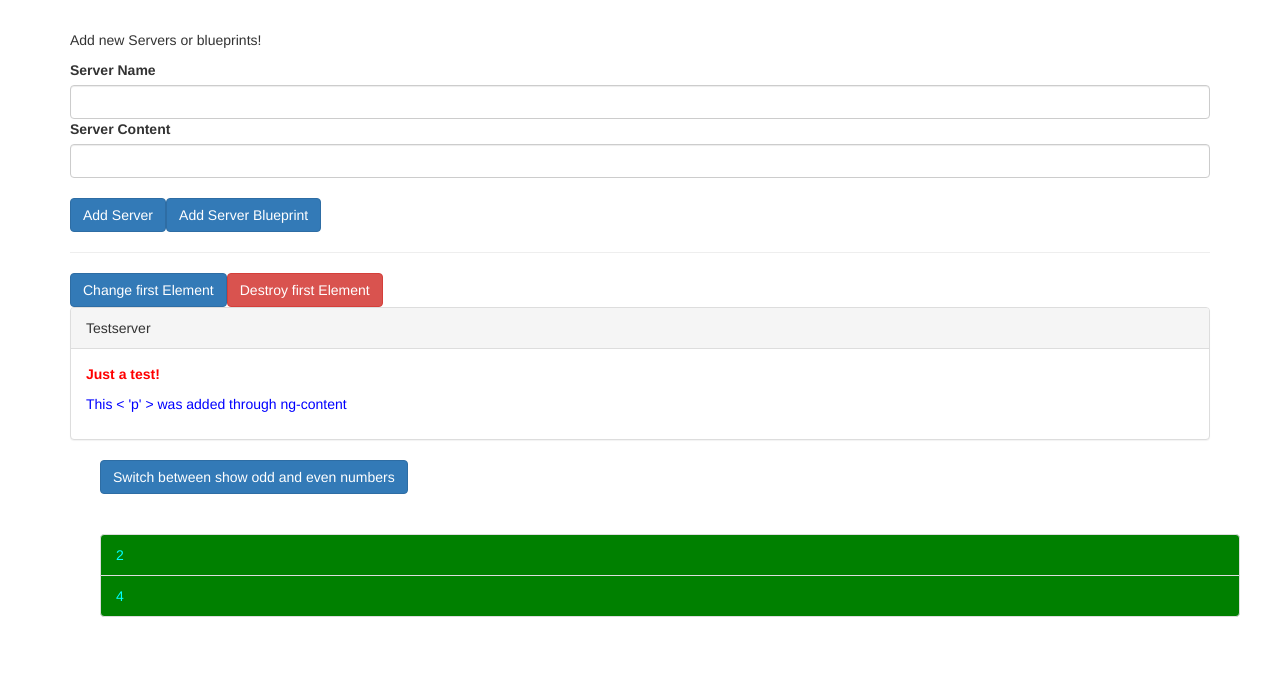
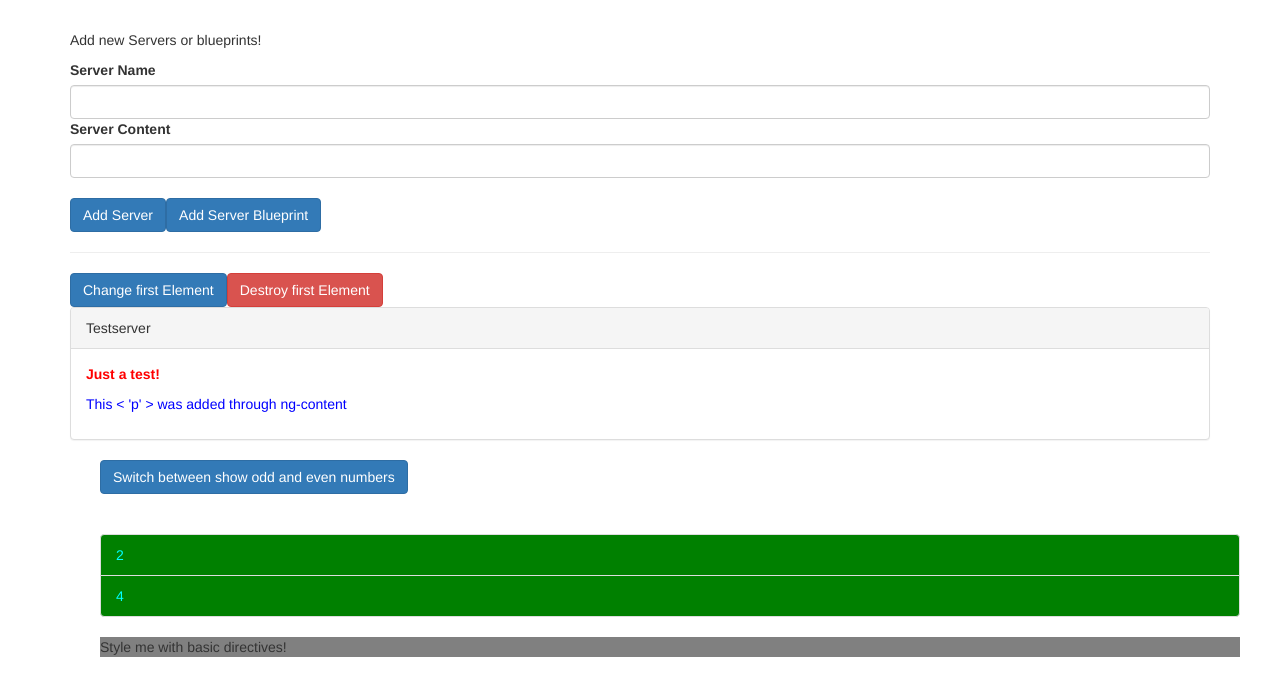
Before and after one commit to Gadoxplayer/AnuglarPractice-Lessons, an Angular app: page / in a window 1280 px wide. Shown: the top 696 px of the page. Built offline with nearby package versions, Linux system fonts and the light colour scheme.

Commit message:
creating a basic directive

```diff
--- a/src/app/app.module.ts
+++ b/src/app/app.module.ts
@@ -7,13 +7,15 @@ import { AppComponent } from './app.component';
 import { CockpitComponent } from './cockpit/cockpit.component';
 import { ServerElementComponent } from './server-element/server-element.component';
 import { NumbersManagerComponent } from './numbers-manager/numbers-manager.component';
+import { BasicHighLightDirective } from './shared/basic-highlight.directive';
 
 @NgModule({
   declarations: [
     AppComponent,
     CockpitComponent,
     ServerElementComponent,
-    NumbersManagerComponent
+    NumbersManagerComponent,
+    BasicHighLightDirective
   ],
   imports: [
     BrowserModule,
--- a/src/app/numbers-manager/numbers-manager.component.html
+++ b/src/app/numbers-manager/numbers-manager.component.html
@@ -33,6 +33,8 @@
 
             </ul>
 
+            <p appBasicHighLight >Style me with basic directives!</p>
+
         </div>
     </div>
 </div>
--- /dev/null
+++ b/src/app/shared/basic-highlight.directive.ts
@@ -0,0 +1,14 @@
+import { Directive, ElementRef, OnInit } from "@angular/core";
+
+@Directive({
+    selector: '[appBasicHighLight]'
+})
+
+export class BasicHighLightDirective implements OnInit {
+    constructor(private elementRef: ElementRef) {
+    };
+
+    ngOnInit(): void {
+        this.elementRef.nativeElement.style.backgroundColor = 'gray';
+    }
+}
```
